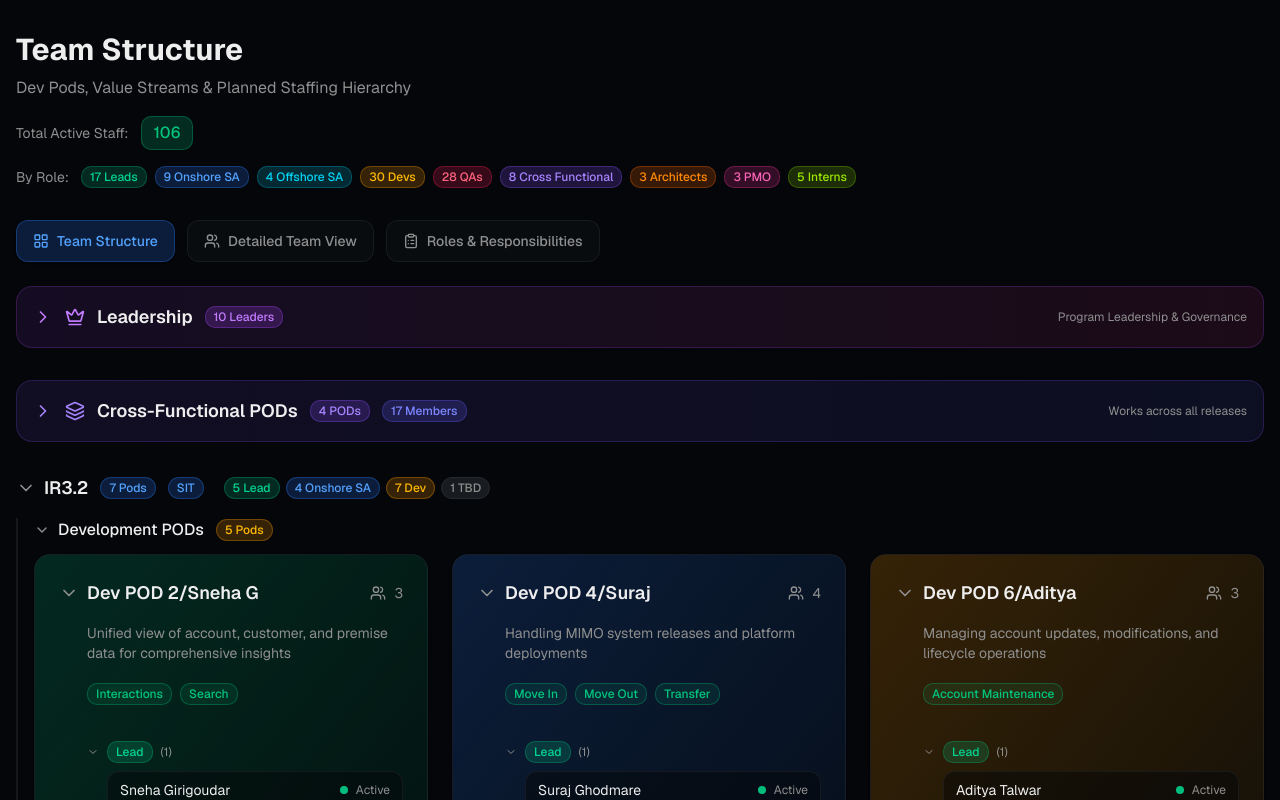
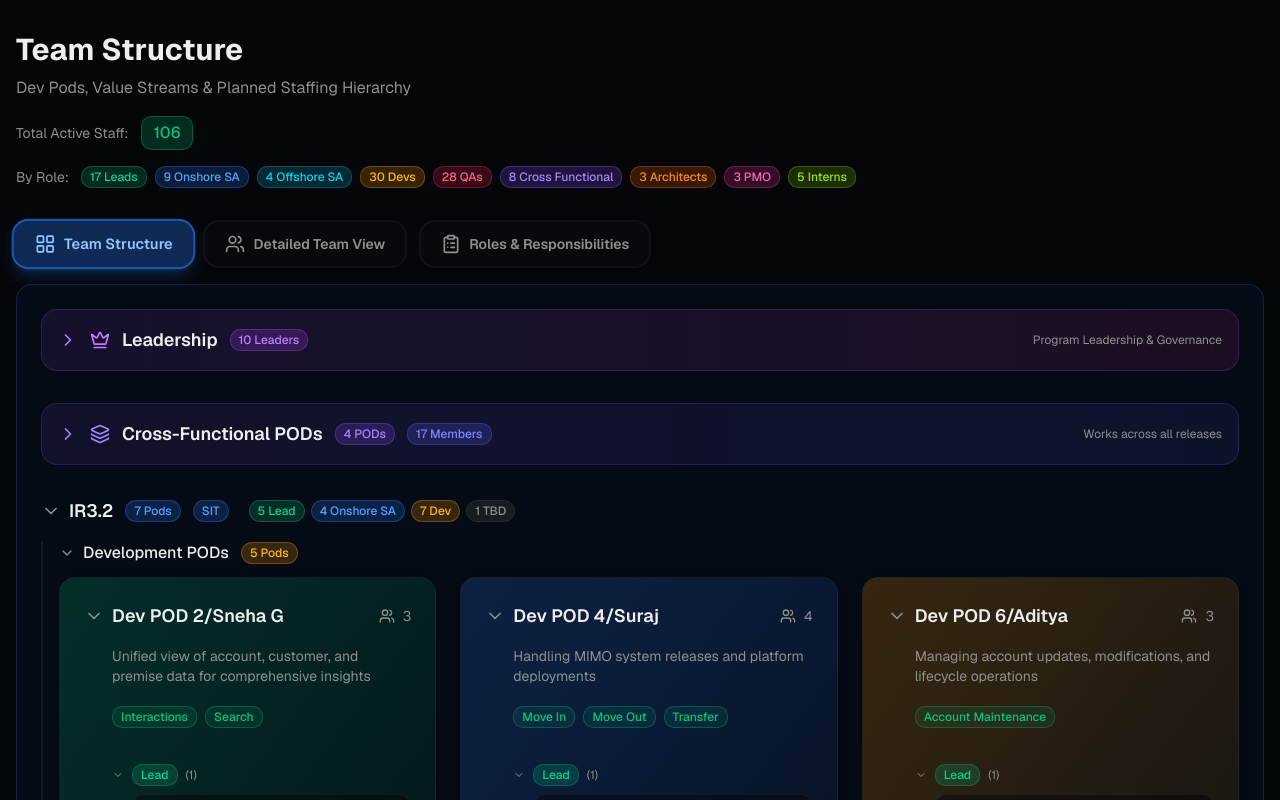
Before and after one commit to 32131234432ws/Team-Structure, a Next.js app: page / in a window 1280 px wide. Shown: the top 800 px of the page. Built offline with nearby package versions, Linux system fonts and the light colour scheme.

Commit message:
feat: enhance tab UI with styling and effects
Improve tab visibility with padding, borders, icons, and scale effect.

#VERCEL_SKIP

```diff
--- a/components/team-page-tabs.tsx
+++ b/components/team-page-tabs.tsx
@@ -13,50 +13,59 @@ interface TeamPageTabsProps {
 export function TeamPageTabs({ structureView, detailedView, rolesView }: TeamPageTabsProps) {
   const [activeTab, setActiveTab] = useState<"structure" | "detailed" | "roles">("structure");
 
+  const contentBgColors = {
+    structure: "bg-blue-500/5 border-blue-500/20",
+    detailed: "bg-emerald-500/5 border-emerald-500/20",
+    roles: "bg-amber-500/5 border-amber-500/20",
+  };
+
   return (
     <div>
       {/* Tab Navigation */}
-      <div className="flex items-center gap-3 mb-6">
+      <div className="flex items-center gap-3 mb-4">
         <button
           onClick={() => setActiveTab("structure")}
           className={cn(
-            "flex items-center gap-2 px-4 py-2.5 text-sm font-medium rounded-lg border transition-all",
+            "flex items-center gap-2 px-5 py-3 text-sm font-semibold rounded-xl border-2 transition-all",
             activeTab === "structure"
-              ? "bg-blue-500/20 text-blue-400 border-blue-500/30 shadow-sm"
-              : "bg-muted/30 text-muted-foreground border-border/50 hover:bg-muted/50 hover:text-foreground"
+              ? "bg-blue-500/30 text-blue-300 border-blue-500/50 shadow-lg shadow-blue-500/20 scale-105"
+              : "bg-muted/20 text-muted-foreground border-border/30 hover:bg-blue-500/10 hover:text-blue-400 hover:border-blue-500/30"
           )}
         >
-          <LayoutGrid className="h-4 w-4" />
+          <LayoutGrid className="h-5 w-5" />
           Team Structure
         </button>
         <button
           onClick={() => setActiveTab("detailed")}
           className={cn(
-            "flex items-center gap-2 px-4 py-2.5 text-sm font-medium rounded-lg border transition-all",
+            "flex items-center gap-2 px-5 py-3 text-sm font-semibold rounded-xl border-2 transition-all",
             activeTab === "detailed"
-              ? "bg-emerald-500/20 text-emerald-400 border-emerald-500/30 shadow-sm"
-              : "bg-muted/30 text-muted-foreground border-border/50 hover:bg-muted/50 hover:text-foreground"
+              ? "bg-emerald-500/30 text-emerald-300 border-emerald-500/50 shadow-lg shadow-emerald-500/20 scale-105"
+              : "bg-muted/20 text-muted-foreground border-border/30 hover:bg-emerald-500/10 hover:text-emerald-400 hover:border-emerald-500/30"
           )}
         >
-          <Users className="h-4 w-4" />
+          <Users className="h-5 w-5" />
           Detailed Team View
         </button>
         <button
           onClick={() => setActiveTab("roles")}
           className={cn(
-            "flex items-center gap-2 px-4 py-2.5 text-sm font-medium rounded-lg border transition-all",
+            "flex items-center gap-2 px-5 py-3 text-sm font-semibold rounded-xl border-2 transition-all",
             activeTab === "roles"
-              ? "bg-amber-500/20 text-amber-400 border-amber-500/30 shadow-sm"
-              : "bg-muted/30 text-muted-foreground border-border/50 hover:bg-muted/50 hover:text-foreground"
+              ? "bg-amber-500/30 text-amber-300 border-amber-500/50 shadow-lg shadow-amber-500/20 scale-105"
+              : "bg-muted/20 text-muted-foreground border-border/30 hover:bg-amber-500/10 hover:text-amber-400 hover:border-amber-500/30"
           )}
         >
-          <ClipboardList className="h-4 w-4" />
+          <ClipboardList className="h-5 w-5" />
           Roles & Responsibilities
         </button>
       </div>
 
-      {/* Tab Content */}
-      <div>
+      {/* Tab Content with colored background */}
+      <div className={cn(
+        "rounded-xl border p-6 transition-colors",
+        contentBgColors[activeTab]
+      )}>
         {activeTab === "structure" && structureView}
         {activeTab === "detailed" && detailedView}
         {activeTab === "roles" && rolesView}
```
